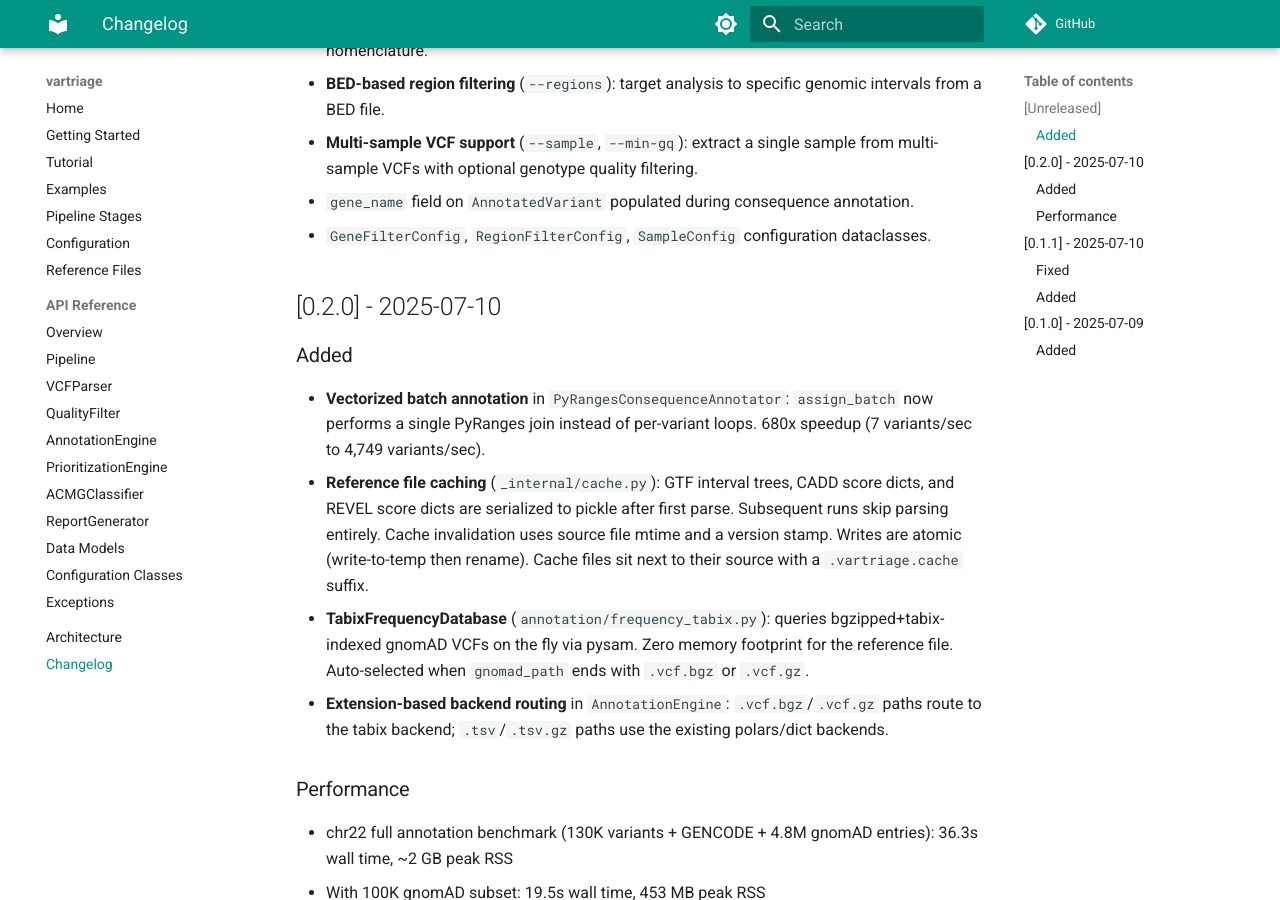
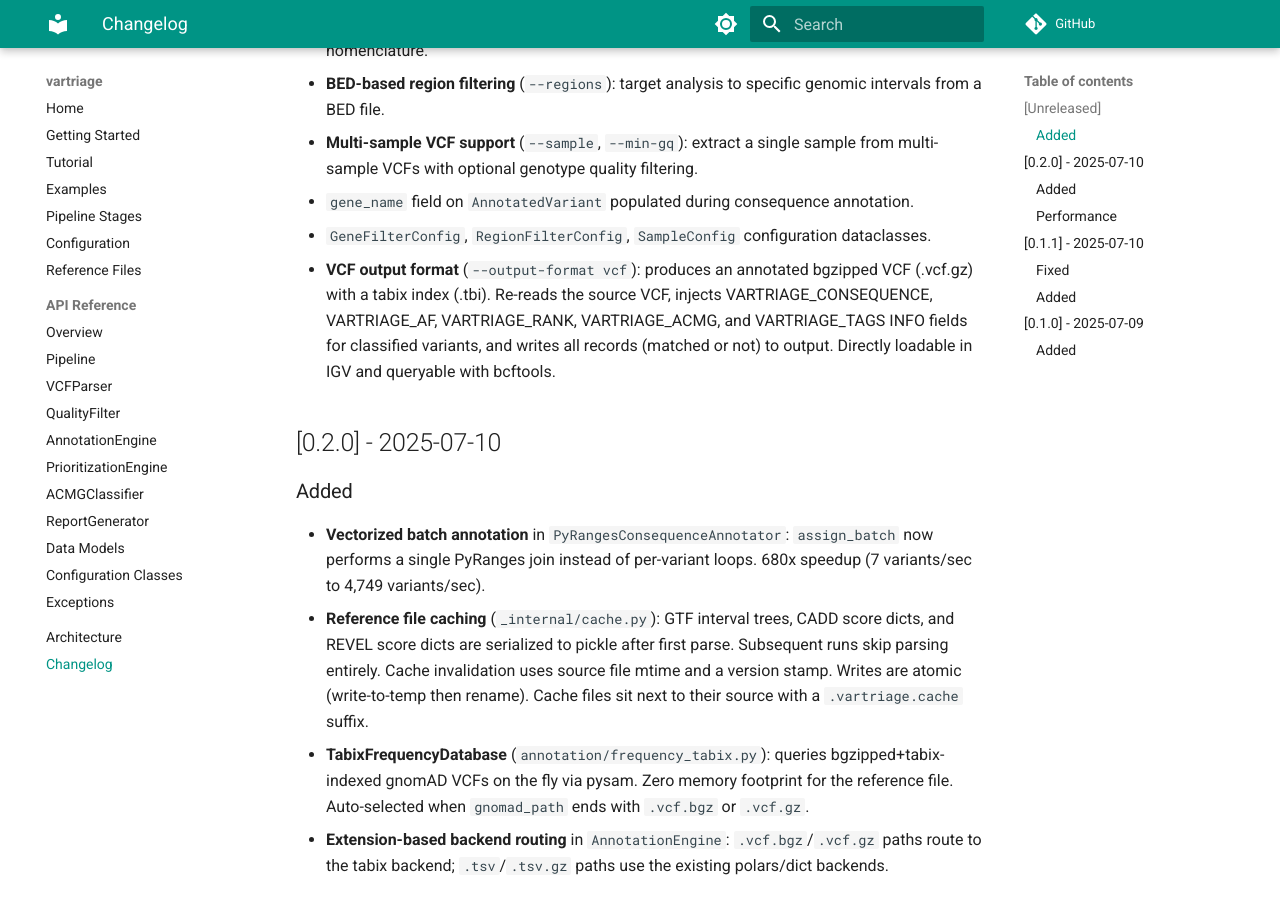
Before and after one commit to Behordeun/vartriage, an MkDocs documentation site: the page built from docs/changelog.md, in a window 1280 px wide and 900 px high, scrolled down 679 px. Built offline with MkDocs 1.6.1 and Material for MkDocs 9.7.7, drawn with Linux system fonts in a browser that asks for light colours; comment, search, counter and statistics services are not loaded.

Commit message:
docs: document VCF output format in changelog and README
Add Unreleased section with VCF output feature. Update ReportConfig options table and report output description to include vcf format.

```diff
--- a/docs/changelog.md
+++ b/docs/changelog.md
@@ -13,6 +13,7 @@ All notable changes to vartriage are documented here. Format follows [Keep a Cha
 - **Multi-sample VCF support** (`--sample`, `--min-gq`): extract a single sample from multi-sample VCFs with optional genotype quality filtering.
 - `gene_name` field on `AnnotatedVariant` populated during consequence annotation.
 - `GeneFilterConfig`, `RegionFilterConfig`, `SampleConfig` configuration dataclasses.
+- **VCF output format** (`--output-format vcf`): produces an annotated bgzipped VCF (.vcf.gz) with a tabix index (.tbi). Re-reads the source VCF, injects VARTRIAGE_CONSEQUENCE, VARTRIAGE_AF, VARTRIAGE_RANK, VARTRIAGE_ACMG, and VARTRIAGE_TAGS INFO fields for classified variants, and writes all records (matched or not) to output. Directly loadable in IGV and queryable with bcftools.
 
 ## [0.2.0] - 2025-07-10
 
```
